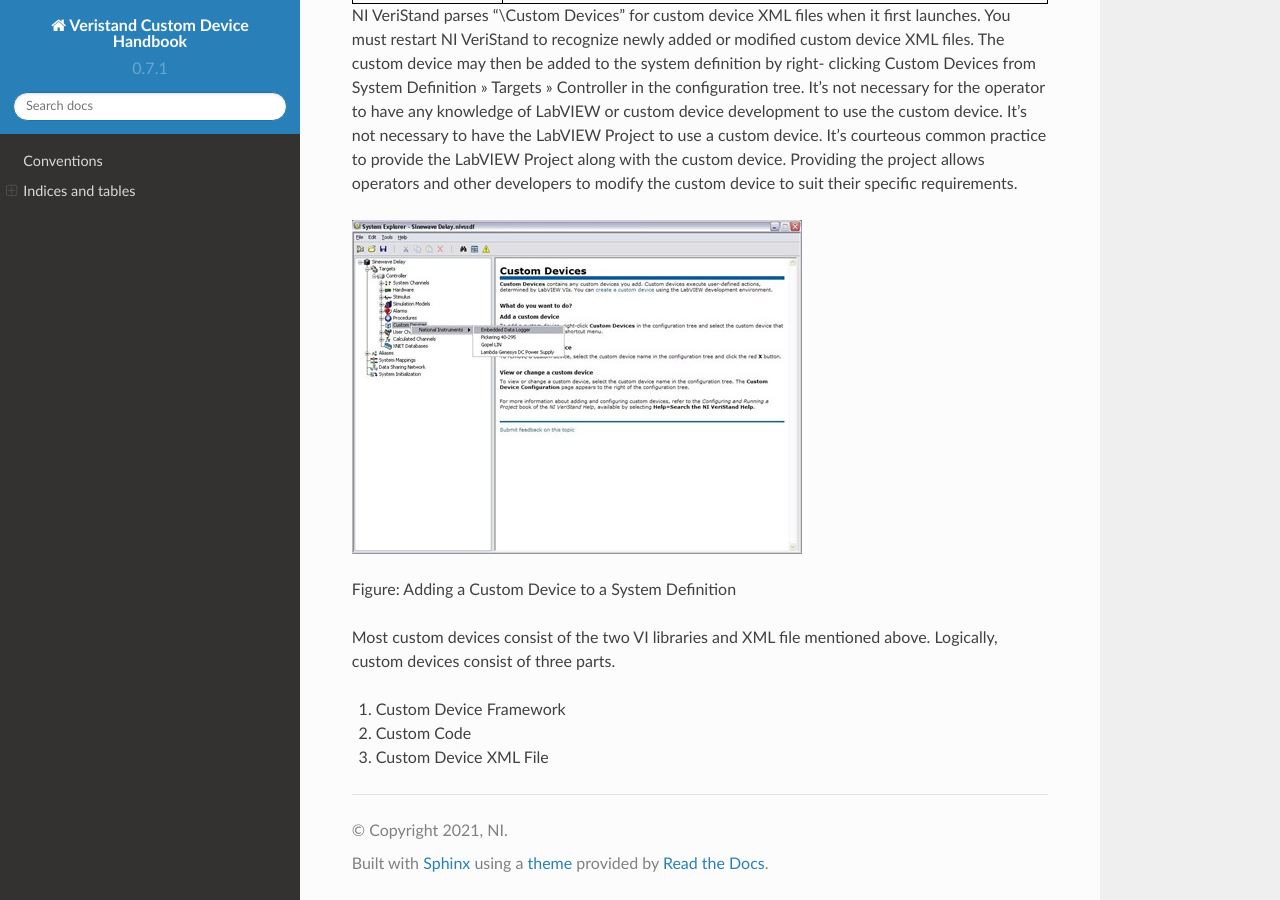
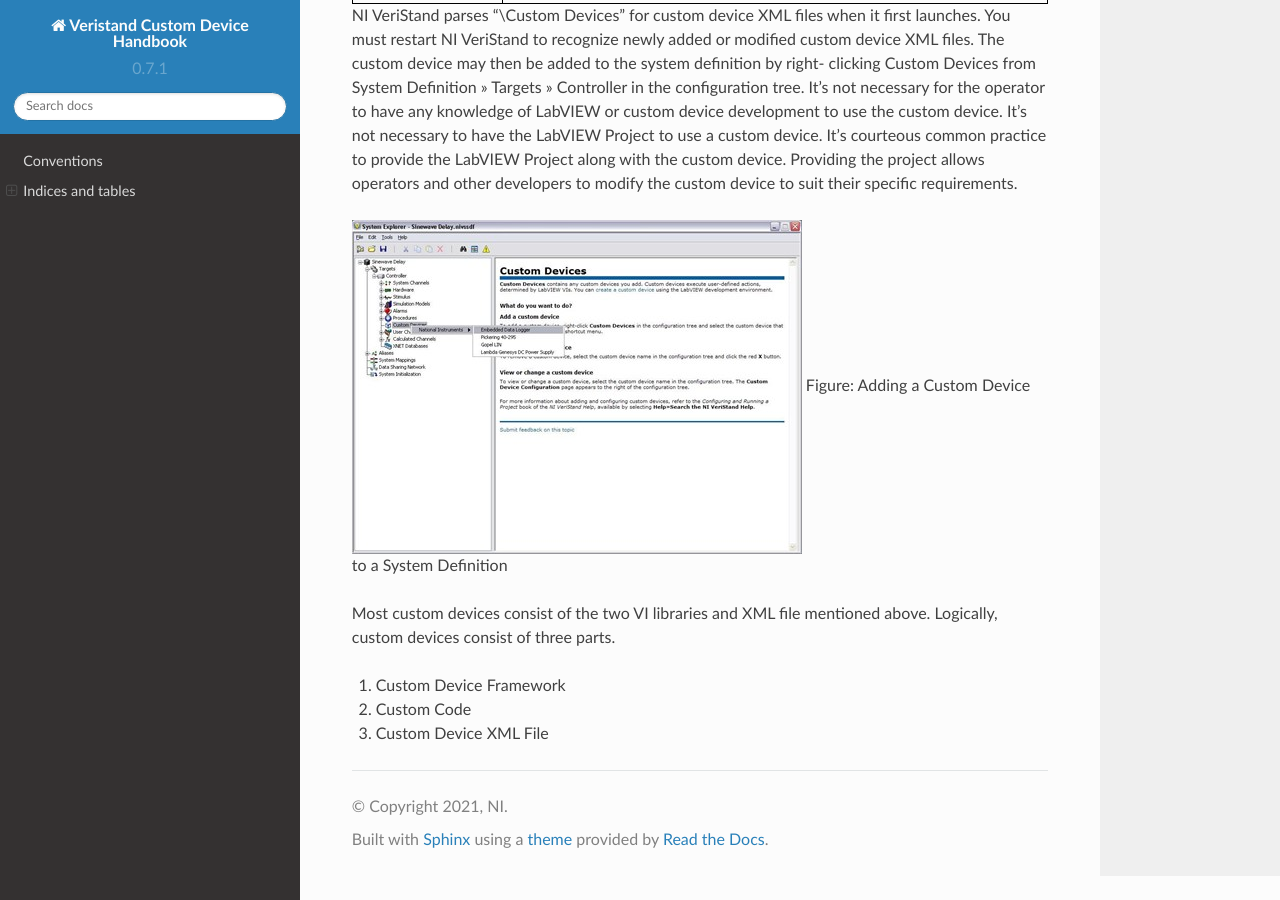
Before and after one commit to ni/niveristand-custom-device-handbook, a Sphinx documentation site: the page built from docs/Custom_Device_Framework.md, in a window 1280 px wide and 900 px high, scrolled down 2323 px. Built offline with Sphinx 7.4.7 and the Read the Docs theme 2.0.0, drawn with Linux system fonts in a browser that asks for light colours.

Commit message:
commit 20

```diff
--- a/docs/Custom_Device_Framework.md
+++ b/docs/Custom_Device_Framework.md
@@ -93,9 +93,7 @@
 NI VeriStand parses "<Common Data>\Custom Devices" for custom device XML files when it first launches. You must restart NI VeriStand to recognize newly added or modified custom device XML files. The custom device may then be added to the system definition by right- clicking Custom Devices from System Definition » Targets » Controller in the configuration tree.
 It’s not necessary for the operator to have any knowledge of LabVIEW or custom device development to use the custom device. It’s not necessary to have the LabVIEW Project to use a custom device. It’s courteous common practice to provide the LabVIEW Project along with the custom device. Providing the project allows operators and other developers to modify the custom device to suit their specific requirements.
 
-![                            Figure: Adding a Custom Device to a System Definition](images/Picture4.jpg)
-
-
+![](images/Picture4.jpg)
 Figure: Adding a Custom Device to a System Definition
 
 Most custom devices consist of the two VI libraries and XML file mentioned above. Logically, custom devices consist of three parts.
```
